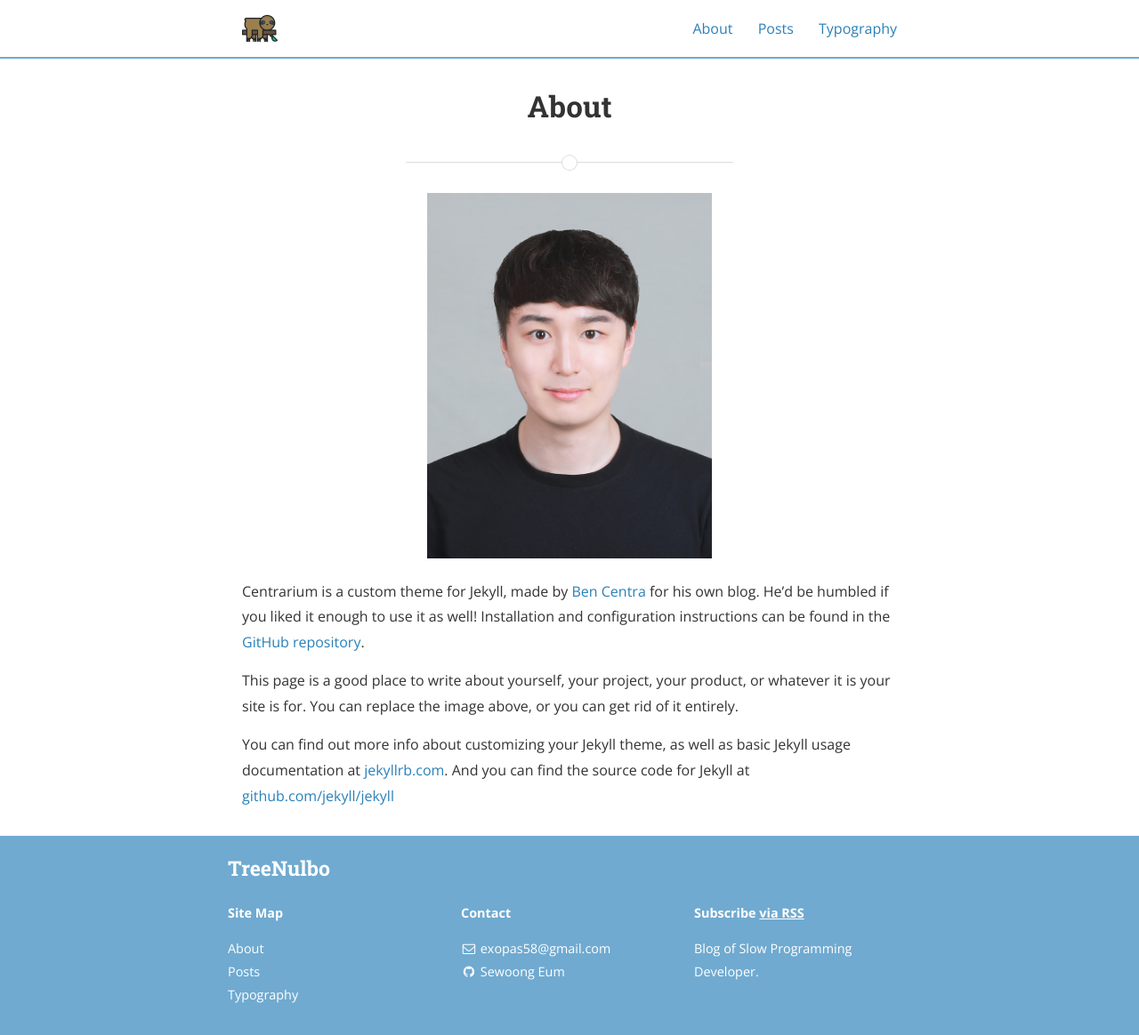
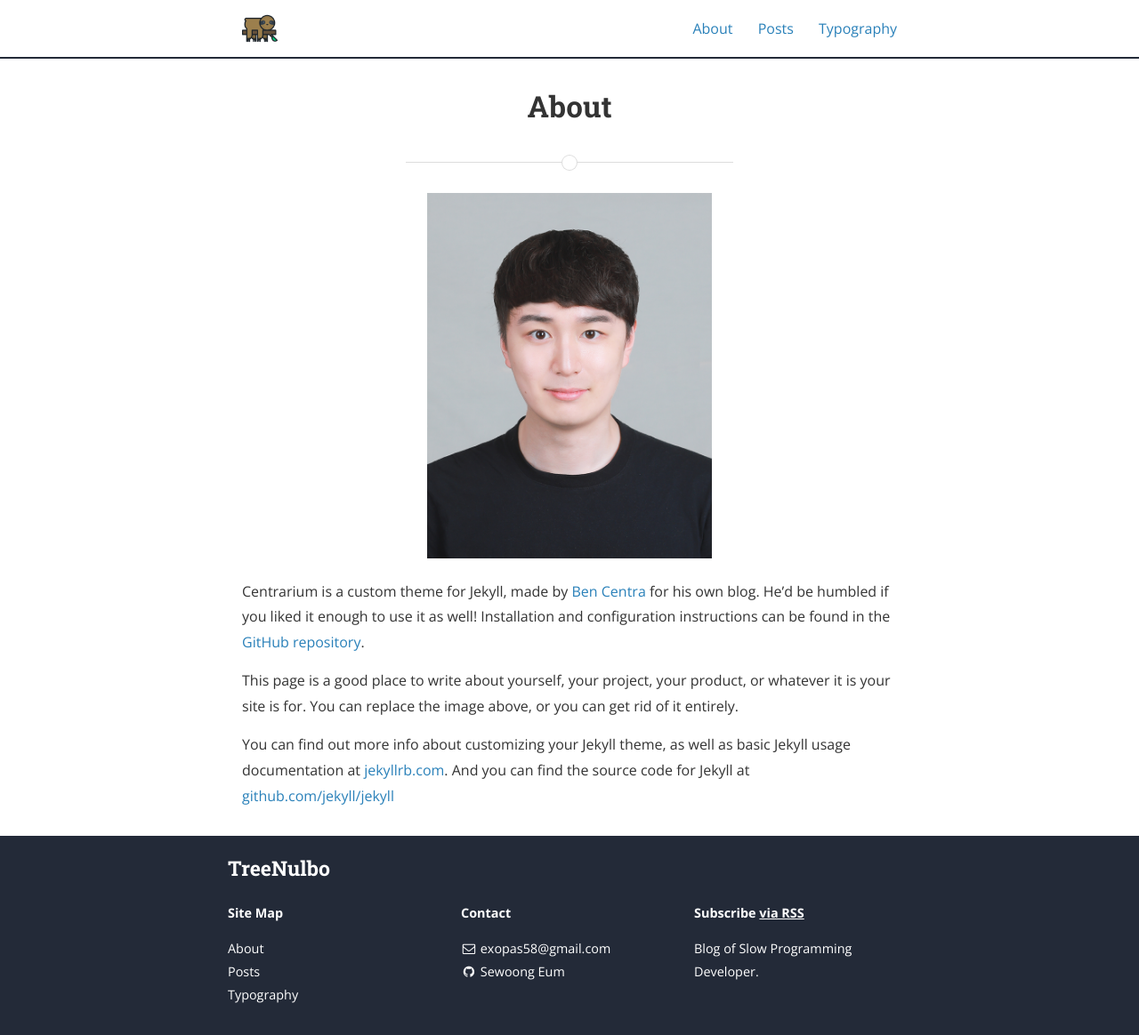
Before and after one commit to exopas95/exopas95.github.io, a Jekyll site: the page built from about.md, in a window 1280 px wide and 1164 px high. Shown: the whole window at 89% size. Built offline with Jekyll 4.4.1, drawn with Linux system fonts in a browser that asks for light colours; nearby versions of some CDN libraries.

Commit message:
Update _variables.scss

```diff
--- a/_sass/base/_variables.scss
+++ b/_sass/base/_variables.scss
@@ -41,7 +41,7 @@ $bc-red: #bc0000;
 $base-background-color: #fff;
 $base-font-color: $dark-gray;
 $action-color: $blue;
-$highlight-color: tint($action-color, 33%);
+$highlight-color: #232A38;
 
 // Border
 $base-border-color: $light-gray;
```
